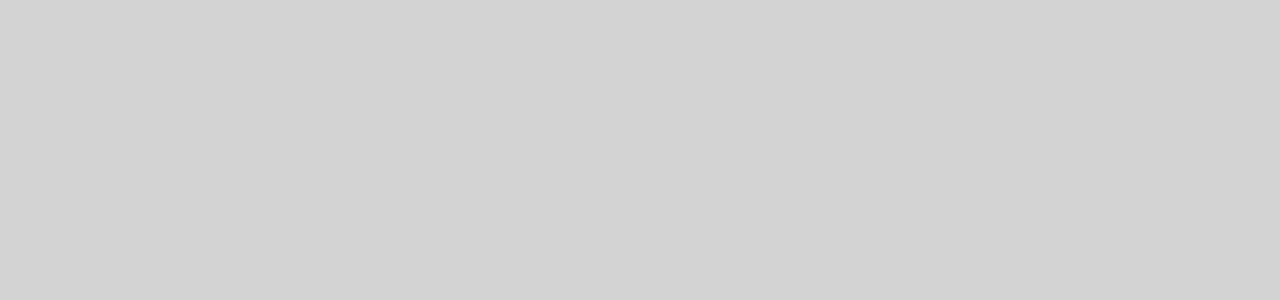
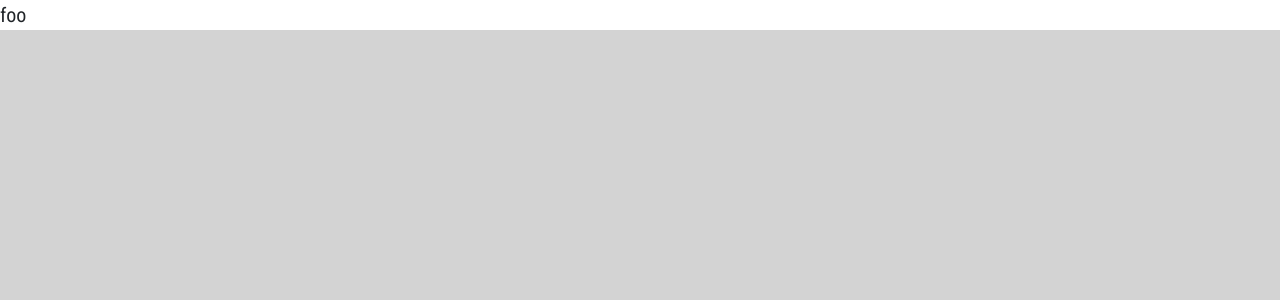
Before and after one commit to erikNeville/redgate, a React (Create React App) app: page /events in a window 1280 px wide. Shown: the top 300 px of the page. Built offline with nearby package versions, Linux system fonts and the light colour scheme.

Commit message:
added events section

```diff
--- a/src/screens/Events.js
+++ b/src/screens/Events.js
@@ -3,11 +3,14 @@ import styled from 'styled-components';
 
 const EventsWrapper = styled.div`
   /* style here */
+  font-size: 20px;
 `;
 
 const Events = () => {
   return (
-    <EventsWrapper></EventsWrapper>
+    <EventsWrapper>
+      <p>foo</p>
+    </EventsWrapper>
   );
 };
 
```
